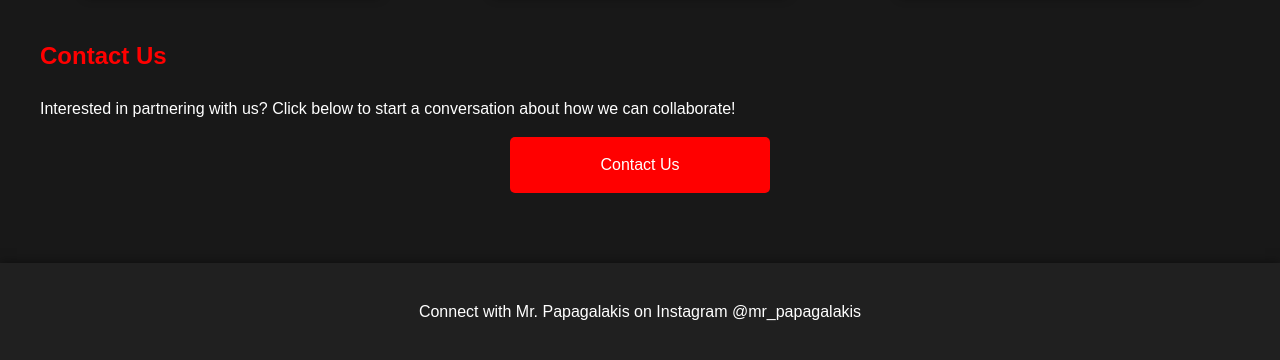
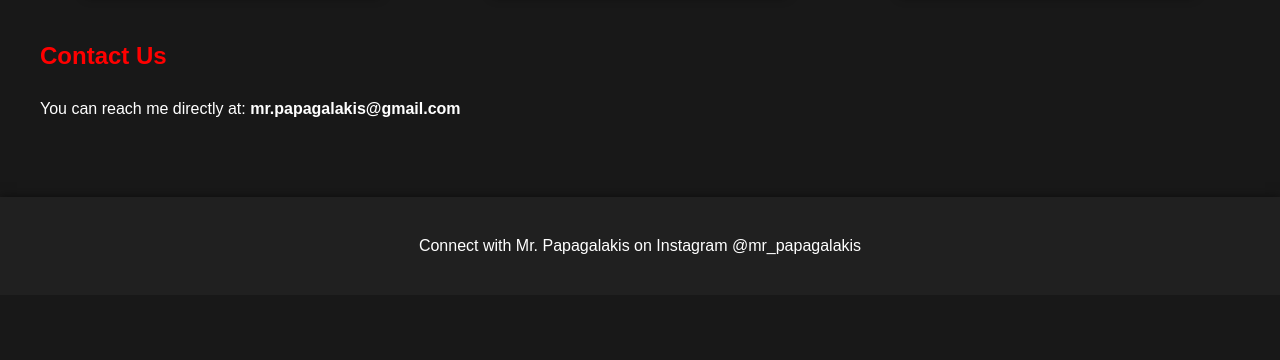
Before and after one commit to MrPapagalakis/SponsorMe, a plain HTML site: page index.html in a window 1280 px wide. Shown: the part 3697-4057 px from the top of the page. After the commit the page ends 3992 px from the top, so only its background shows below. Drawn offline with Linux system fonts and the light colour scheme.

Commit message:
Update index.html

```diff
--- a/index.html
+++ b/index.html
@@ -160,7 +160,7 @@
 <div class="content">
     <p>I am Mr. Papagalakis, the creator behind a rapidly growing YouTube channel focused on gaming and meme culture. With a dedicated and vibrant audience, my channel offers a unique platform for brands to engage directly with young, passionate fans. I am actively seeking sponsorship opportunities to further grow and enhance the content I deliver to my viewers.</p>
 
-    <a href="https://www.youtube.com/@MrPapagalakis" class="button">Visit Our Channel</a>
+    <a href="https://www.youtube.com/@MrPapagalakis" class="button" target="_blank">Visit Our Channel</a>
 
     <h2>Audience Demographics</h2>
     <p>My channel attracts a diverse range of viewers, with a significant focus on male audiences aged 18-24, offering direct access to the core of the gaming community.</p>
@@ -226,10 +226,7 @@
     </div>
 
     <h2>Contact Us</h2>
-    <p>Interested in partnering with us? Click below to start a conversation about how we can collaborate!</p>
-    <div style="text-align: center;">
-        <a href="mailto:mr.papagalakis@gmail.com" class="button">Contact Us</a>
-    </div>
+    <p>You can reach me directly at: <strong>mr.papagalakis@gmail.com</strong></p>
 </div>
 
 <div class="footer">
```
